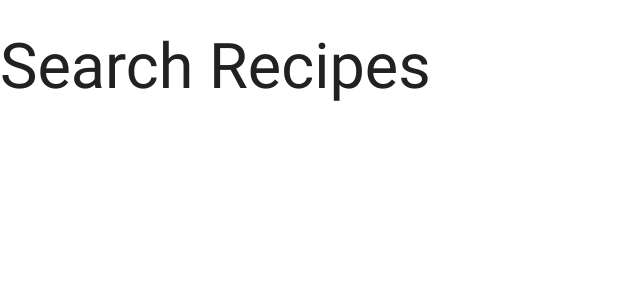
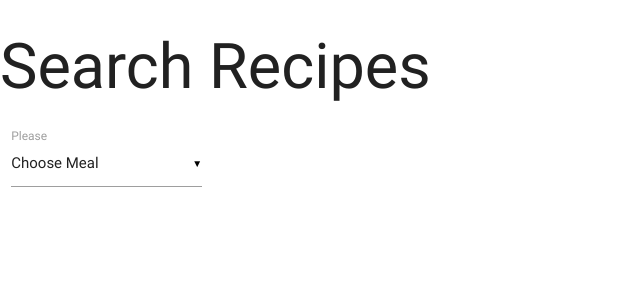
Before and after one commit to Code-Institute-Submissions/the-recipe-book-group, a Flask app: page /search_recipes in a window 1280 px wide. Shown: the top 300 px of the page, without its empty margins (0-640 px from the left). Run offline with Flask 2, Linux system fonts and the light colour scheme; a database or web service that is not in the repository returns one stand-in record (values such as "Sample title"); some libraries are stand-ins or nearby versions.

Commit message:
searchrecipe.html amended

```diff
--- a/templates/searchrecipes.html
+++ b/templates/searchrecipes.html
@@ -4,6 +4,25 @@
 <h1>Search Recipes</h1>
 </div>
 
+<form action="{{ url_for('search_recipes') }}">
+
+<div class="row">
+
+  <div class="input-field col s2">
+    <select id="recipe" name="recipe_name">
+      <option value="" disabled selected>Choose Meal</option>
+      {% for recipe in recipes %}
+      <option value="{{ recipe.recipe_name }}">{{ recipe.recipe_name }}</option>
+      {% endfor %}
+    </select>
+    <label>Please</label>
+  </div>
 
 
+
+
+  </div>
+
+  </form>
+
     {% endblock %}
--- a/templates/showrecipe.html
+++ b/templates/showrecipe.html
@@ -1,7 +1,6 @@
 {% extends 'base.html' %}
 
 {% block content %}
-
 
 
  {% for recipe in recipes %}
@@ -10,7 +9,7 @@
  <p>Recipe Name:{{recipe.recipe_name}}</p>
  </div>
  <div class="row">
- <p>Serves: {{ recipe.serves}} </p>
+ <p>Serves: {{ recipe.serves }} </p>
  <p>Prep Time: {{ recipe.prep_time }} </p>
  <p>Cooking Time: {{ recipe.cooking_time}} </p>
  <p>ingredients: {{recipe.ingredients}}</p>
```
Also changed, not shown: templates/recipepage.html (added).
